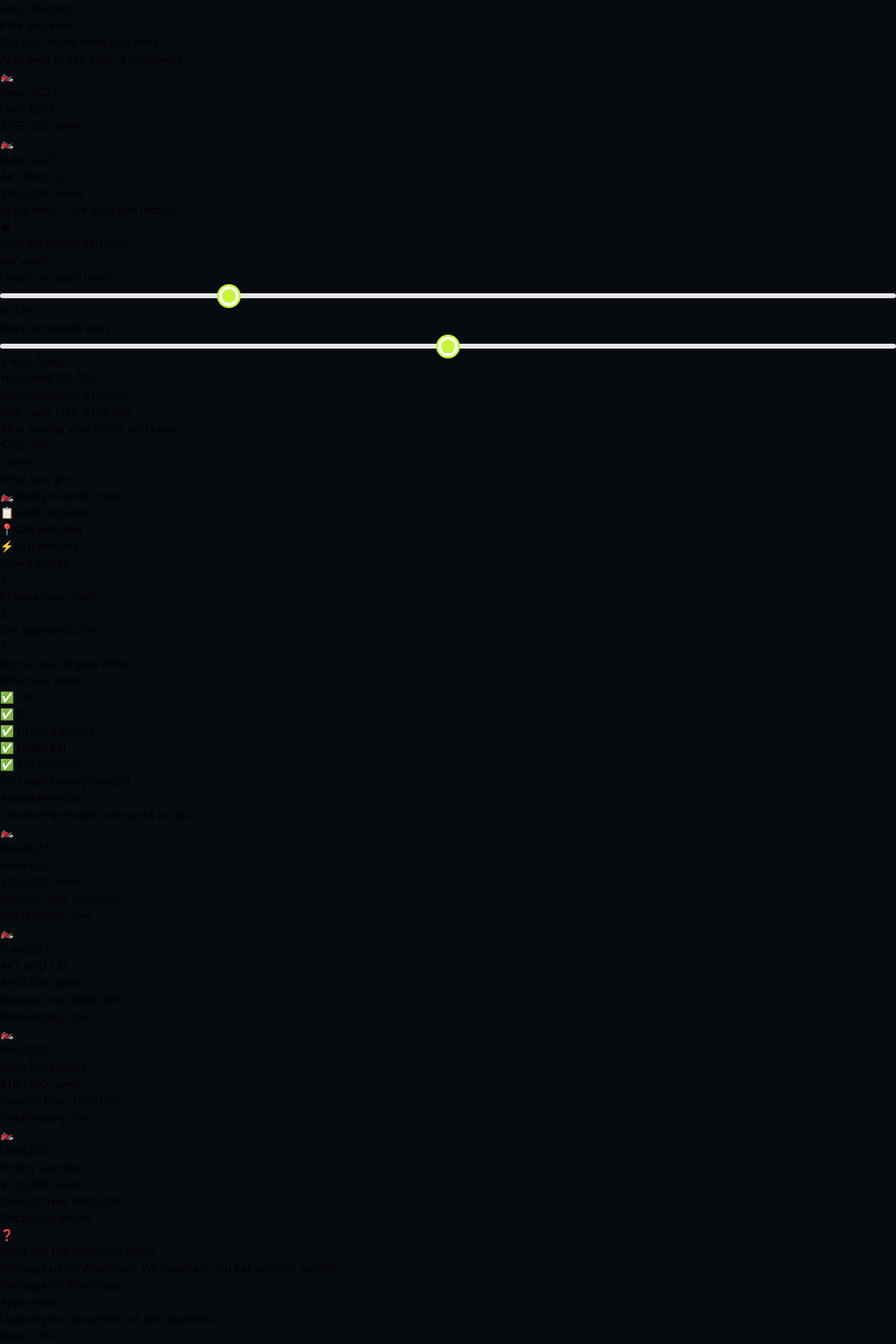
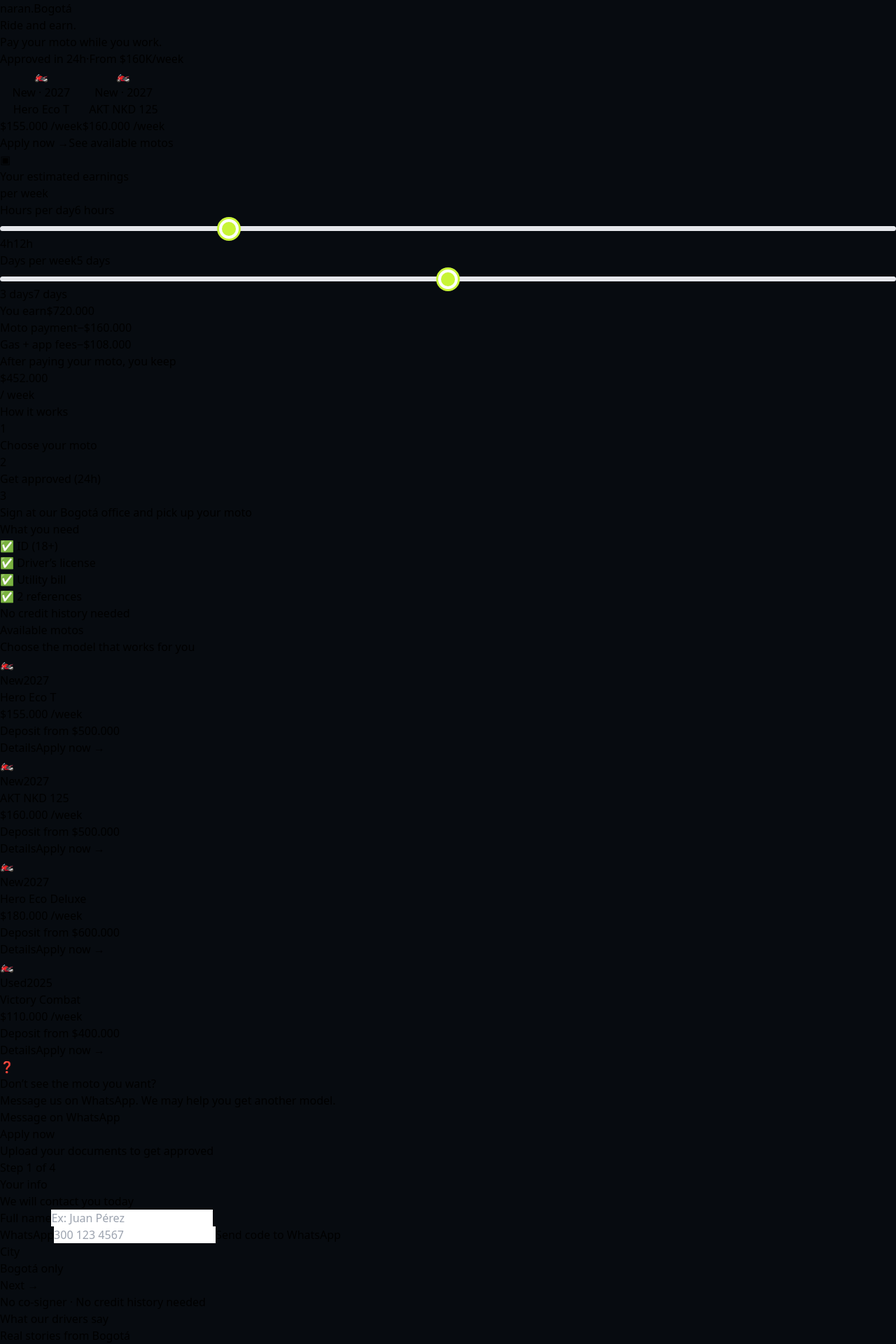
Before and after one commit to asilisasilisa/naran-landing2, a React (Vite) app: page / in a window 1280 px wide. Shown: the top 1920 px of the page at 70% size. Built offline with nearby package versions, Linux system fonts and the light colour scheme.

Commit message:
Update App.jsx

```diff
--- a/src/App.jsx
+++ b/src/App.jsx
@@ -141,7 +141,7 @@ function ApplyButton({ children = 'Apply now →', onClick, className = '' }) {
   )
 }
 
-function Hero({ onApply, onSeeMotos }) {
+function Hero({ onApply, onSeeMotos, onSelectMoto }) {
   return (
     <section className="bg-[#C8F437] text-black px-5 pt-9 pb-8">
       <div className="text-center max-w-sm mx-auto">
@@ -156,7 +156,11 @@ function Hero({ onApply, onSeeMotos }) {
 
       <div className="grid grid-cols-2 gap-3 mt-7 max-w-sm mx-auto">
         {motos.slice(0, 2).map((moto) => (
-          <div key={moto.id} className="bg-white/80 rounded-2xl p-3 border border-black/10">
+          <button
+            key={moto.id}
+            onClick={() => onSelectMoto(moto)}
+            className="bg-white/80 rounded-2xl p-3 border border-black/10 text-left active:scale-95 transition"
+          >
             <div className="bg-white rounded-xl h-24 flex items-center justify-center text-5xl mb-3">
               {moto.img}
             </div>
@@ -165,7 +169,7 @@ function Hero({ onApply, onSeeMotos }) {
             <div className="text-black font-black text-lg mt-1">
               {fmt(moto.price18)}<span className="text-black/50 text-xs font-bold"> /week</span>
             </div>
-          </div>
+          </button>
         ))}
       </div>
 
@@ -205,7 +209,7 @@ function Benefits() {
 }
 
 function ProcessBlock() {
-  const steps = ['Choose your moto', 'Get approved (24h)', 'Sign at our Bogotá office']
+  const steps = ['Choose your moto', 'Get approved (24h)', 'Sign at our Bogotá office and pick up your moto']
 
   return (
     <section className="px-5 py-6 border-t border-gray-800">
@@ -225,7 +229,7 @@ function ProcessBlock() {
 }
 
 function RequirementsBlock() {
-  const items = ['18+', 'ID', 'Driver’s license', 'Utility bill', '2 references']
+  const items = ['ID (18+)', 'Driver’s license', 'Utility bill', '2 references']
 
   return (
     <section className="px-5 py-6 border-t border-gray-800">
@@ -452,6 +456,9 @@ function MultiStepForm({ preselectedMotoId }) {
   const [step, setStep] = useState(1)
   const [name, setName] = useState('')
   const [phone, setPhone] = useState('')
+  const [otpSent, setOtpSent] = useState(false)
+  const [otp, setOtp] = useState('')
+  const [phoneVerified, setPhoneVerified] = useState(false)
   const [selectedMotoId, setSelectedMotoId] = useState(preselectedMotoId || '')
   const [term, setTerm] = useState(18)
   const [docs, setDocs] = useState({ idFront: false, idBack: false, license: false, utilityBill: false })
@@ -464,7 +471,7 @@ function MultiStepForm({ preselectedMotoId }) {
   const uploadedDocs = Object.values(docs).filter(Boolean).length
 
   const canNext = () => {
-    if (step === 1) return name.trim().length > 1 && phone.trim().length > 5
+    if (step === 1) return name.trim().length > 1 && phone.trim().length > 5 && phoneVerified
     if (step === 2) return Boolean(selectedMotoId)
     if (step === 3) return docs.idFront && docs.idBack && docs.license && docs.utilityBill
     return true
@@ -490,7 +497,7 @@ function MultiStepForm({ preselectedMotoId }) {
         </div>
         <div>
           <div className={`font-bold text-sm ${docs[docKey] ? 'text-[#C8F437]' : 'text-white'}`}>{label}</div>
-          <div className="text-xs text-gray-500 mt-0.5">{docs[docKey] ? 'Photo uploaded' : 'Tap to take photo'}</div>
+          <div className="text-xs text-gray-500 mt-0.5">{docs[docKey] ? 'Photo uploaded' : 'Tap to upload'}</div>
         </div>
       </div>
     </button>
@@ -536,11 +543,48 @@ function MultiStepForm({ preselectedMotoId }) {
                   <label className="text-xs text-gray-500 mb-1 block">WhatsApp</label>
                   <input
                     value={phone}
-                    onChange={(e) => setPhone(e.target.value)}
+                    onChange={(e) => {
+                      setPhone(e.target.value)
+                      setOtpSent(false)
+                      setOtp('')
+                      setPhoneVerified(false)
+                    }}
                     type="tel"
                     placeholder="300 123 4567"
                     className="w-full bg-[#1A2230] rounded-xl px-4 py-3.5 text-sm text-white placeholder-gray-600 outline-none focus:ring-2 focus:ring-[#C8F437]"
                   />
+                  {!phoneVerified && !otpSent && (
+                    <button
+                      type="button"
+                      onClick={() => phone.trim().length > 5 && setOtpSent(true)}
+                      className={`w-full mt-2 text-sm font-bold py-2.5 rounded-xl transition ${
+                        phone.trim().length > 5 ? 'bg-[#C8F437] text-black' : 'bg-gray-700 text-gray-500'
+                      }`}
+                    >
+                      Send code to WhatsApp
+                    </button>
+                  )}
+                  {!phoneVerified && otpSent && (
+                    <div className="mt-2 space-y-2">
+                      <input
+                        value={otp}
+                        onChange={(e) => setOtp(e.target.value)}
+                        placeholder="Enter code"
+                        inputMode="numeric"
+                        className="w-full bg-[#1A2230] rounded-xl px-4 py-3 text-sm text-white placeholder-gray-600 outline-none focus:ring-2 focus:ring-[#C8F437]"
+                      />
+                      <button
+                        type="button"
+                        onClick={() => otp.trim().length > 2 && setPhoneVerified(true)}
+                        className={`w-full text-sm font-bold py-2.5 rounded-xl transition ${
+                          otp.trim().length > 2 ? 'bg-[#C8F437] text-black' : 'bg-gray-700 text-gray-500'
+                        }`}
+                      >
+                        Verify phone
+                      </button>
+                    </div>
+                  )}
+                  {phoneVerified && <div className="text-[#C8F437] text-xs font-bold mt-2">Phone verified ✅</div>}
                 </div>
                 <div className="bg-[#1A2230] rounded-xl px-4 py-3.5">
                   <div className="text-xs text-gray-500 mb-1">City</div>
@@ -568,6 +612,9 @@ function MultiStepForm({ preselectedMotoId }) {
                       <div className="font-bold text-sm text-white">{moto.name}</div>
                       <div className="text-xs text-gray-400">
                         {moto.condition} · {moto.year}
+                      </div>
+                      <div className="text-xs text-gray-500 mt-0.5">
+                        Deposit from {fmt(moto.deposit)}
                       </div>
                     </div>
                     <div className="text-right">
@@ -608,6 +655,19 @@ function MultiStepForm({ preselectedMotoId }) {
                 <DocUploadBox label="ID — back side" docKey="idBack" icon="🔄" />
                 <DocUploadBox label="Driver’s license" docKey="license" icon="🏍️" />
                 <DocUploadBox label="Utility bill" docKey="utilityBill" icon="📄" />
+              </div>
+
+              <div className="mt-4 bg-[#1A2230] rounded-xl p-3 text-center">
+                <p className="text-gray-400 text-sm font-bold">Don’t have all documents now?</p>
+                <a
+                  href={`https://wa.me/${WA_NUMBER}?text=${encodeURIComponent('Hi! I started my application but I will send documents later')}`}
+                  target="_blank"
+                  rel="noopener noreferrer"
+                  className="mt-3 inline-flex w-full justify-center bg-[#0B1118] border border-gray-700 text-white font-bold text-sm py-3 rounded-xl"
+                >
+                  Send on WhatsApp later
+                </a>
+                <p className="text-gray-500 text-xs mt-2">We’ll remind you later</p>
               </div>
 
               <div className="mt-4 pt-4 border-t border-gray-800">
@@ -784,7 +844,6 @@ function MotoPage({ moto, onBack, onApply }) {
         </div>
       </section>
 
-      <Benefits />
       <ProcessBlock />
       <FAQ />
       <Footer />
@@ -839,9 +898,8 @@ export default function App() {
         <MotoPage moto={selectedMoto} onBack={() => setSelectedMoto(null)} onApply={scrollToForm} />
       ) : (
         <>
-          <Hero onApply={() => scrollToForm('')} onSeeMotos={scrollToMotos} />
+          <Hero onApply={() => scrollToForm('')} onSeeMotos={scrollToMotos} onSelectMoto={setSelectedMoto} />
           <EarningsCalculator moto={getMotoById('akt-nkd-125')} term={18} />
-          <Benefits />
           <ProcessBlock />
           <RequirementsBlock />
           <div ref={motosRef}>
```
